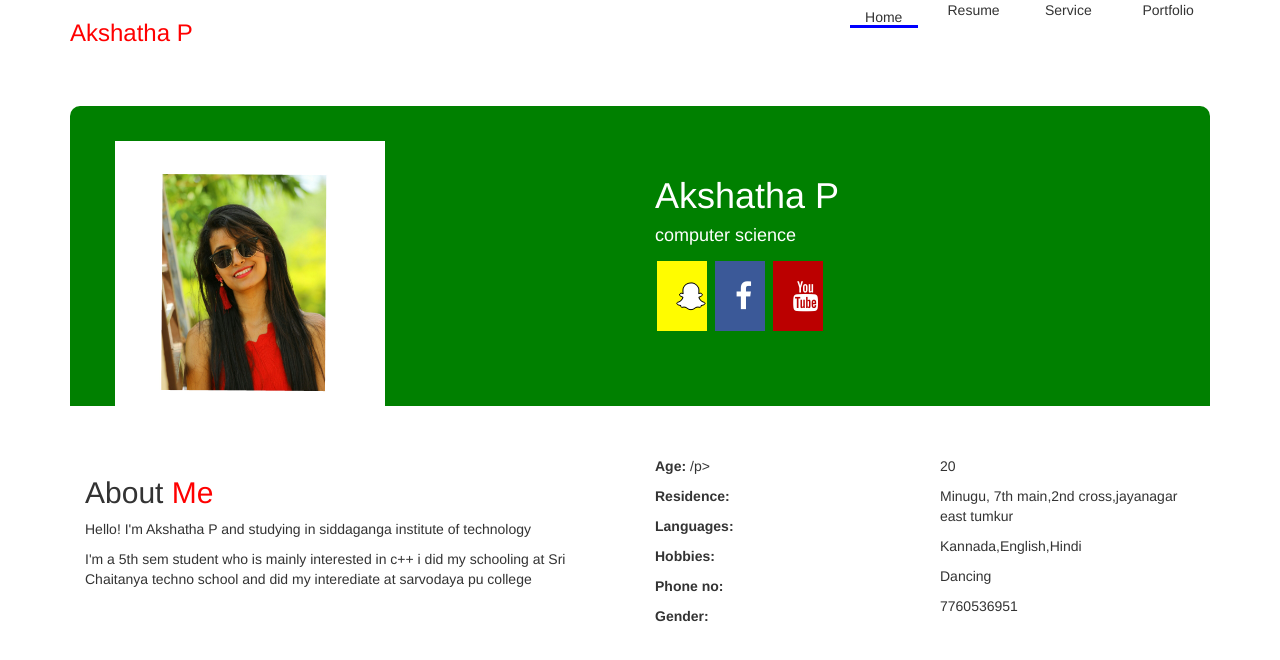
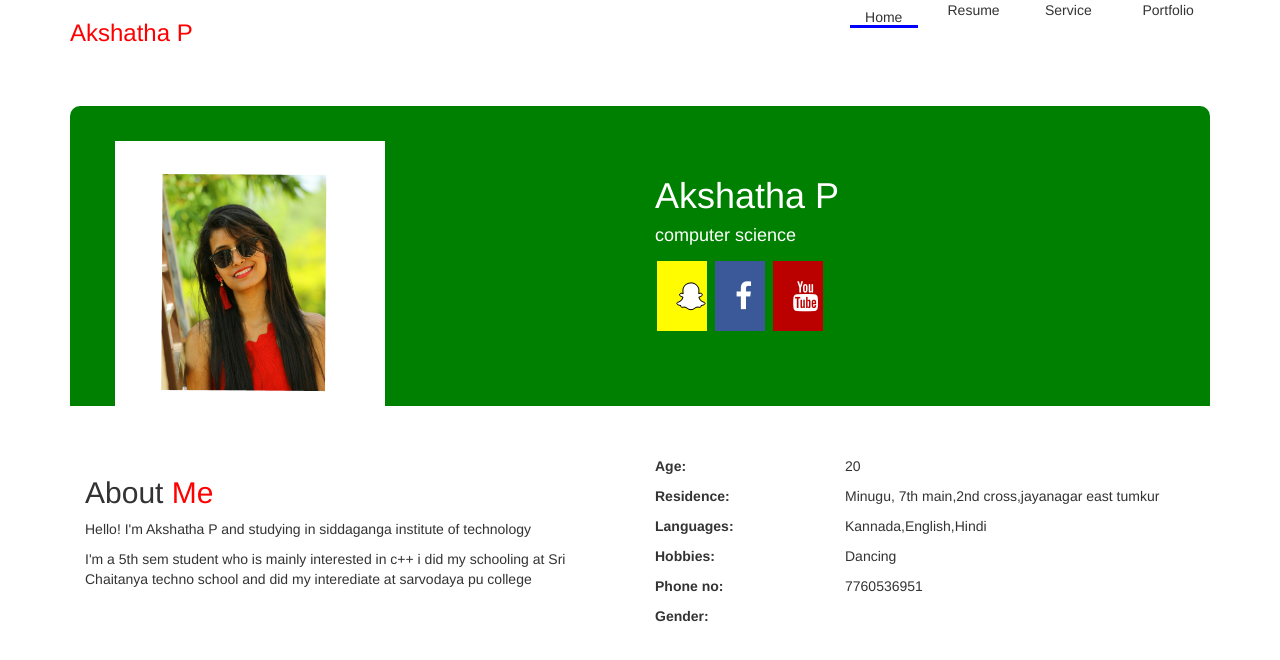
Before and after one commit to akshatha6/resumee, a plain HTML site: page index.html in a window 1280 px wide. Drawn offline with nearby package versions, Linux system fonts and the light colour scheme.

Commit message:
Update index.html

```diff
--- a/index.html
+++ b/index.html
@@ -100,15 +100,15 @@ h5 {
                 </div>
                 <div class="col-lg-6">
                     <div class="row">
-                            <div class="col-lg-6">
-                       <p><b> Age:  </b>/p>
+                            <div class="col-lg-4">
+                       <p><b> Age:  </b></p>
                         <p><b>Residence:  </b></p>
                          <p><b>Languages: </b></p>
                          <p><b>Hobbies:</b></p>
                         <p><b> Phone no:</b></p>
                          <p><b>Gender:</b></p>
 </div>
-<div class="col-lg-6">
+<div class="col-lg-8">
         <p>20</p>
         <p>Minugu, 7th main,2nd cross,jayanagar east tumkur</p>
         <p>Kannada,English,Hindi</p>
```
